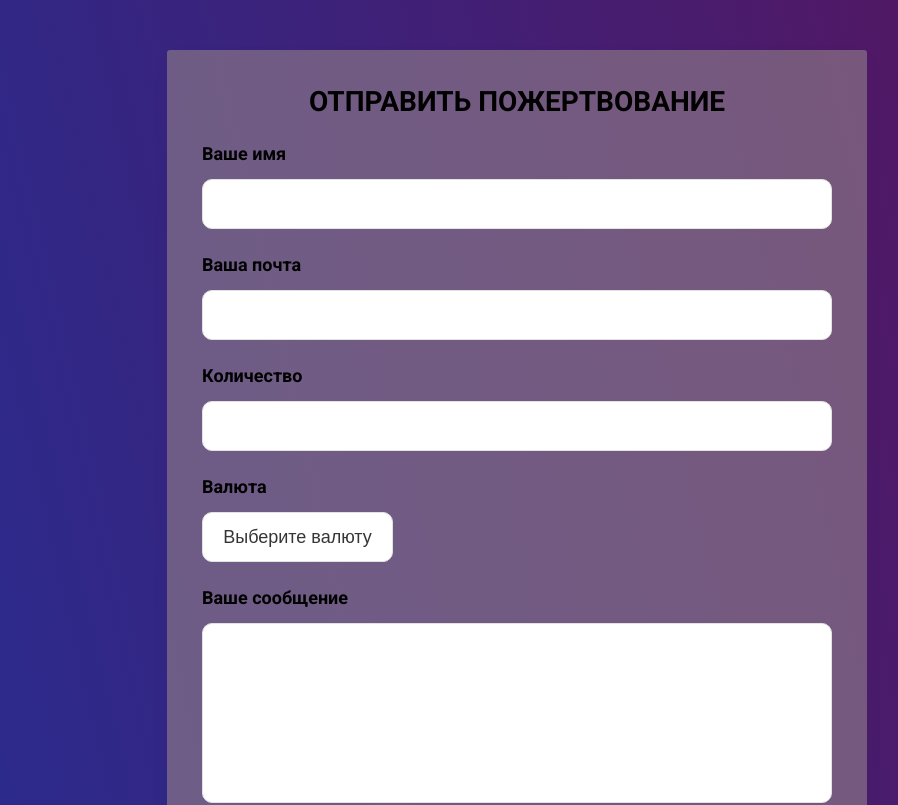
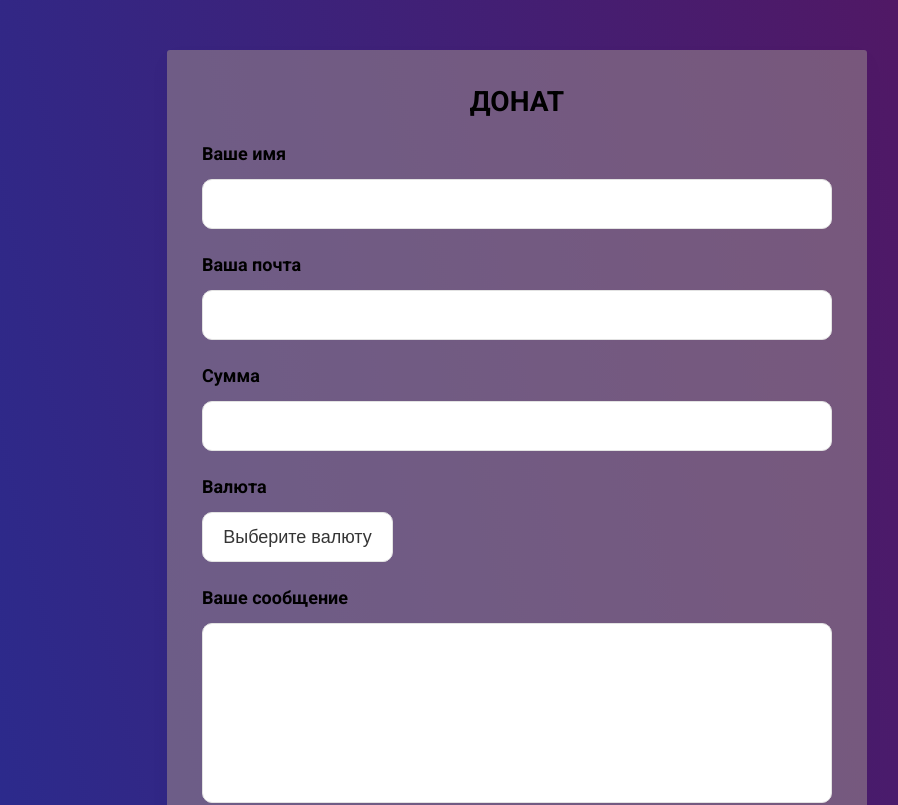
Before and after one commit to SteveGerr/ReactForm, a JavaScript app: page / in a window 1280 px wide. Shown: the top 805 px of the page, without its empty margins (123-1021 px from the left). Built offline with nearby package versions, Linux system fonts and the light colour scheme; the HTML template or start-up script is replaced by a standard one.

Commit message:
feat: add validate

```diff
--- a/src/Form.js
+++ b/src/Form.js
@@ -1,31 +1,78 @@
+import { useFormik } from 'formik';
+import * as Yup from 'yup'
 
 
 const Form = () => {
+
+    const formik = useFormik({
+        initialValues: {
+            name: '',
+            email: '',
+            amount: '',
+            currency: '',
+            text: '',
+            terms: false
+        },
+        validationSchema: Yup.object({
+            name: Yup.string()
+                .min(2, 'Минимум 2 символа')
+                .required('Обязательное поле'),
+            email: Yup.string()
+                .email('Неккоректный адрес почты')
+                .required('Обязательное поле'),
+            amount: Yup.number()
+                .required('Сумма обязательна')
+                .min(5, 'Не менее 5'),
+            currency: Yup.string().required('Выберите валюту'),
+            text: Yup.string()
+                .min(10, 'Не менее 10 символов'),
+            terms: Yup.boolean()
+                .required('Необходимо согласие')
+                .oneOf([true], "Необходимо согласие")
+        }),
+        onSubmit: values => console.log(JSON.stringify(values, null, 2))
+    })
+
     return (
-        <form className="form">
-            <h2>Отправить пожертвование</h2>
+        <form className="form" onSubmit={formik.handleSubmit}>
+            <h2>Донат</h2>
             <label htmlFor="name">Ваше имя</label>
             <input
                 id="name"
                 name="name"
                 type="text"
+                value={formik.values.name}
+                onChange={formik.handleChange}
+                onBlur={formik.handleBlur}
             />
+            {formik.errors.name && formik.touched.name ? <div>{formik.errors.name}</div> : null }
             <label htmlFor="email">Ваша почта</label>
             <input
                 id="email"
                 name="email"
                 type="email"
+                value={formik.values.email}
+                onChange={formik.handleChange}
+                onBlur={formik.handleBlur}
             />
-            <label htmlFor="amount">Количество</label>
+            {formik.errors.email && formik.touched.email ? <div>{formik.errors.email}</div> : null }
+            <label htmlFor="amount">Сумма</label>
             <input
                 id="amount"
                 name="amount"
                 type="number"
+                value={formik.values.amount}
+                onChange={formik.handleChange}
+                onBlur={formik.handleBlur}
             />
             <label htmlFor="currency">Валюта</label>
             <select
                 id="currency"
-                name="currency">
+                name="currency"
+                value={formik.values.currency}
+                onChange={formik.handleChange}
+                onBlur={formik.handleBlur}
+                >
                     <option value="">Выберите валюту</option>
                     <option value="USD">USD</option>
                     <option value="UAH">UAH</option>
@@ -35,9 +82,18 @@ const Form = () => {
             <textarea
                 id="text"
                 name="text"
+                value={formik.values.text}
+                onChange={formik.handleChange}
+                onBlur={formik.handleBlur}
             />
             <label className="checkbox">
-                <input name="terms" type="checkbox" />
+                <input
+                    name="terms"
+                    type="checkbox"
+                    value={formik.values.terms}
+                    onChange={formik.handleChange}
+                    onBlur={formik.handleBlur}
+                />
                 Соглашаетесь с политикой конфиденциальности?
             </label>
             <button type="submit">Отправить</button>
```
